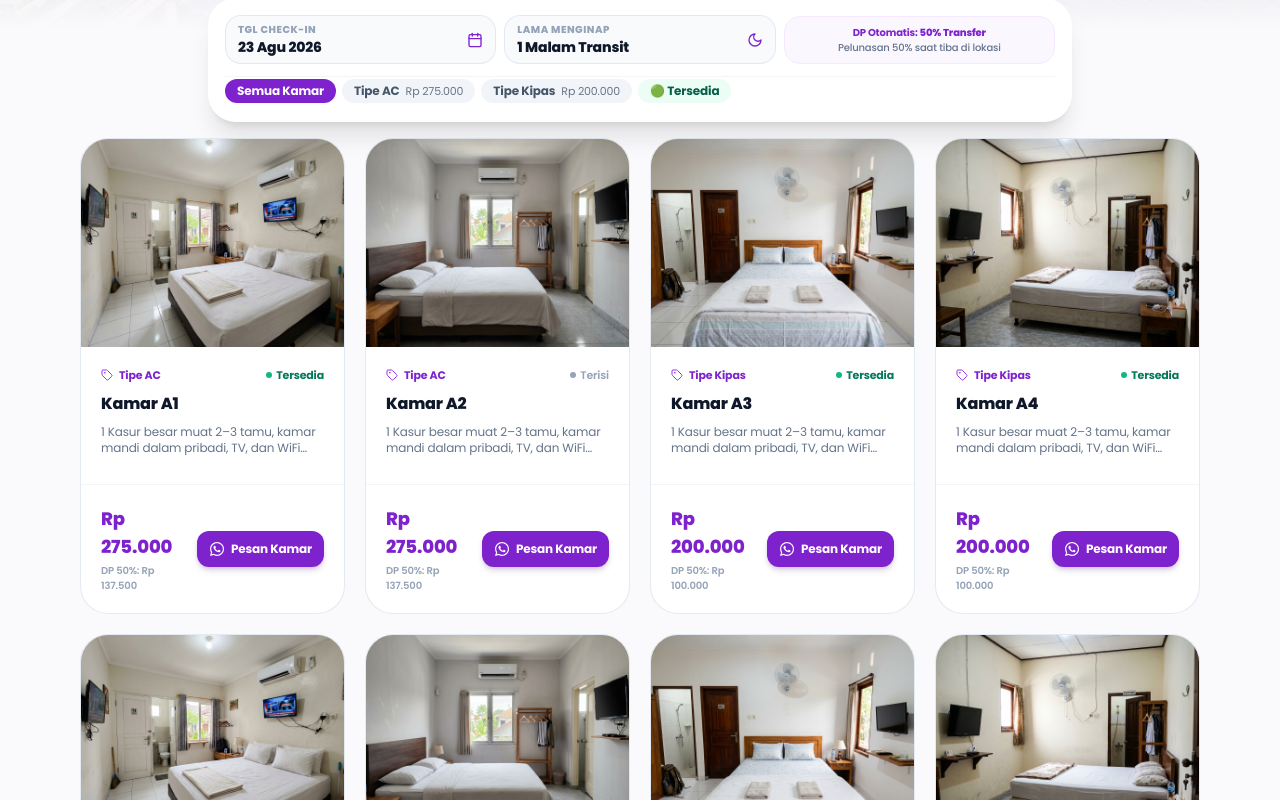
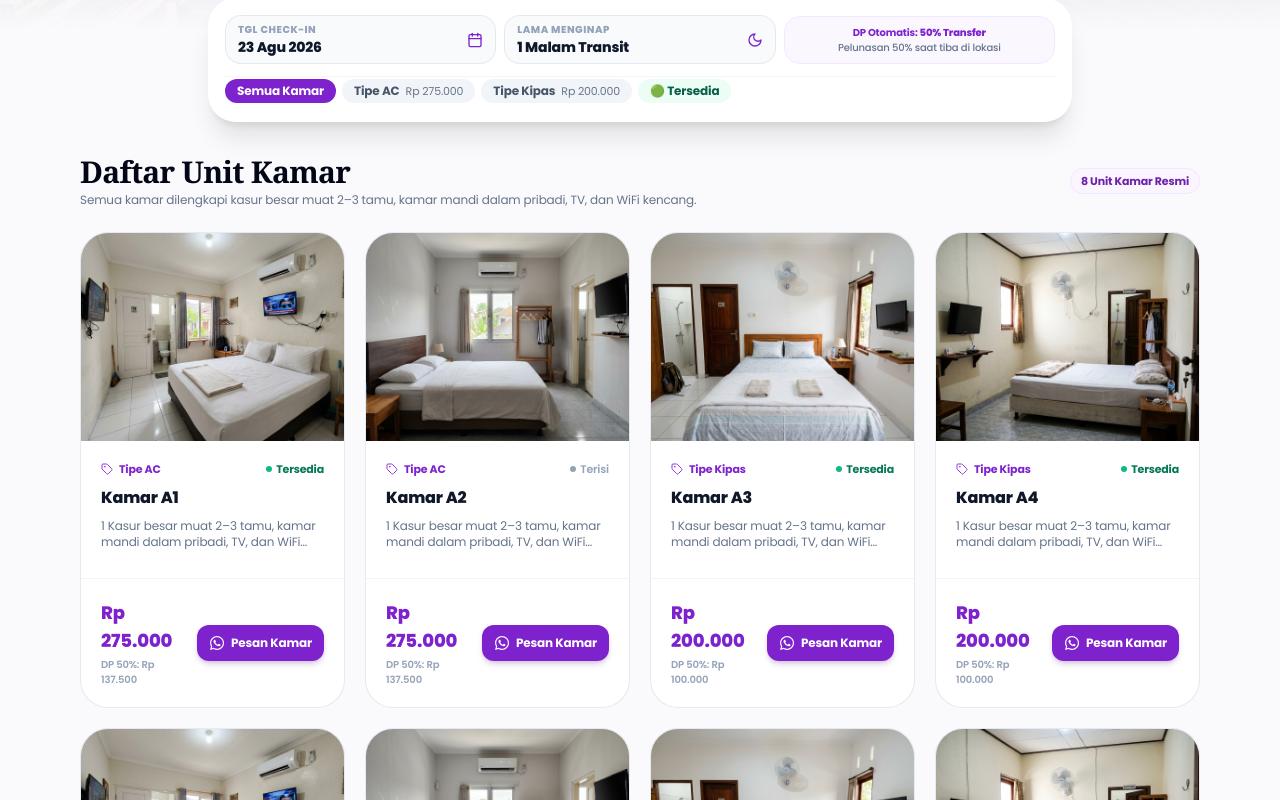
Before and after one commit to ilsetiawan1/penginapan-annisa, a Next.js app in the folder apps/web/: page /kamar in a window 1280 px wide. Shown: the part 460-1260 px from the top of the page. Built offline with nearby package versions, Linux system fonts and the light colour scheme.

Commit message:
style(public): standardize section titles to Georgia font with subtitles across /artikel and /kamar for total design consistency

```diff
--- a/apps/web/src/features/public/articles/components/article-grid.tsx
+++ b/apps/web/src/features/public/articles/components/article-grid.tsx
@@ -12,10 +12,15 @@ export function ArticleGrid({ articles, searchQuery, onReset }: ArticleGridProps
   return (
     <section className="max-w-5xl mx-auto px-4 pt-2 pb-16 sm:pb-20">
       {/* Section Header with Sort Option */}
-      <div className="flex items-center justify-between mb-5 sm:mb-6">
-        <h2 className="text-lg sm:text-2xl font-black text-slate-950 tracking-tight">
-          Artikel Terbaru
-        </h2>
+      <div className="flex items-center justify-between mt-6 sm:mt-10 mb-4 sm:mb-6">
+        <div>
+          <h2 className="text-xl sm:text-3xl font-serif font-black text-slate-950 tracking-tight leading-tight">
+            Artikel Terbaru
+          </h2>
+          <p className="text-xs text-slate-500 mt-0.5 hidden sm:block">
+            Panduan wisata, kuliner, dan tips transit nyaman di sekitar Kota Ambon &amp; Bandara Pattimura.
+          </p>
+        </div>
         <div className="flex items-center gap-1.5 text-xs text-slate-500 font-semibold cursor-pointer hover:text-purple-700 transition">
           <span>URUTKAN:</span>
           <span className="text-purple-700 font-bold flex items-center gap-0.5">
--- a/apps/web/src/features/public/rooms/components/room-grid.tsx
+++ b/apps/web/src/features/public/rooms/components/room-grid.tsx
@@ -17,7 +17,21 @@ export function RoomGrid({
   onReset,
 }: RoomGridProps) {
   return (
-    <section className="max-w-6xl mx-auto px-4 pt-4 pb-16 sm:pb-20 space-y-6">
+    <section className="max-w-6xl mx-auto px-4 pt-2 pb-16 sm:pb-20 space-y-4 sm:space-y-6">
+      {/* Section Header Konsisten dengan /oleh-oleh & /artikel */}
+      <div className="flex items-center justify-between mt-4 sm:mt-6 mb-2 sm:mb-4">
+        <div>
+          <h2 className="text-xl sm:text-3xl font-serif font-black text-slate-950 tracking-tight leading-tight">
+            Daftar Unit Kamar
+          </h2>
+          <p className="text-xs text-slate-500 mt-0.5 hidden sm:block">
+            Semua kamar dilengkapi kasur besar muat 2–3 tamu, kamar mandi dalam pribadi, TV, dan WiFi kencang.
+          </p>
+        </div>
+        <span className="text-[11px] bg-purple-50 text-purple-800 font-bold px-2.5 py-1 rounded-full border border-purple-100 hidden sm:inline-block">
+          8 Unit Kamar Resmi
+        </span>
+      </div>
       {rooms.length === 0 ? (
         <div className="text-center py-12 bg-white rounded-3xl border border-slate-200 p-6 shadow-2xs">
           <p className="text-slate-500 text-sm font-medium">
```
